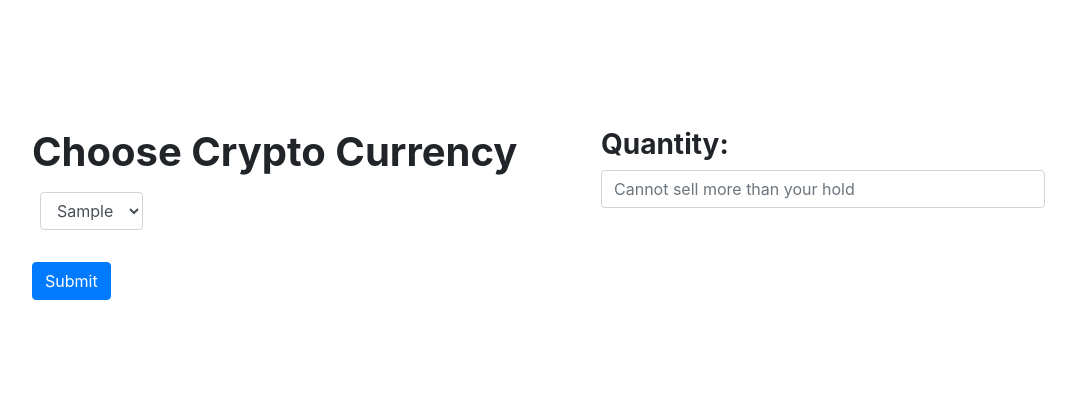
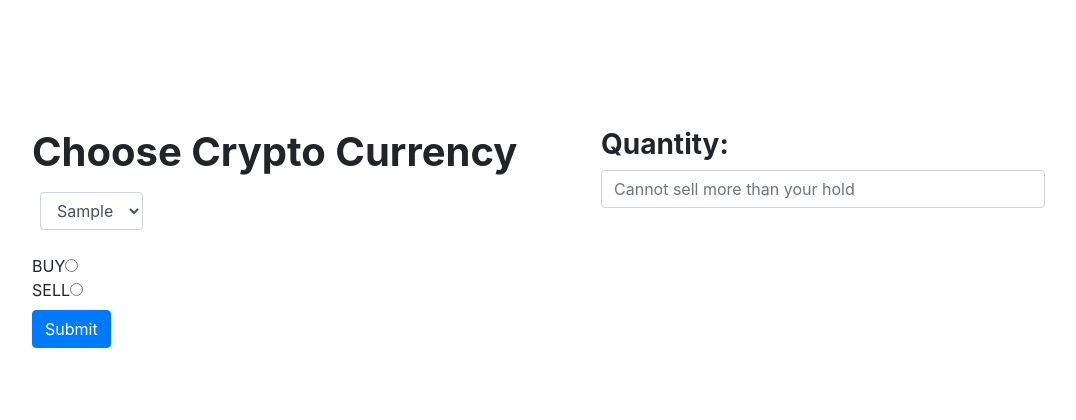
Before and after one commit to MinnL/Westworld, a Flask app: template templates/main.html in a window 1280 px wide. Shown: the part 980-1400 px from the top of the page, without its empty margins (54-1130 px from the left). Before the commit the page ends 1280 px from the top, so only its background shows below. Run offline with Flask 2, Linux system fonts and the light colour scheme; the template is opened without the code that fills it: most values are stand-ins (such as "Sample title", 1, 10 or a date in 2020); some libraries are stand-ins or nearby versions.

Commit message:
luke fri

```diff
--- a/app.py
+++ b/app.py
@@ -33,16 +33,21 @@ def view_ledger():
 def process_order():
     qty = request.form['qty']
     symbol = request.form['itemOrdered']
-    # action = request.form['action']
+    action = request.form['a']
     # initial_balance = 10000000
     # price = request.form []
     connection = get_connection()
     sql = 'insert into trade (qty,symbol_id) values ('+qty+','+symbol+')'
     # i.e insert into orders (quantity, symbol_id) values (8000,2)
+
+
     result = connection.cmd_query(sql)
     connection.commit()
     connection.close()
     return render_template('ordersummary.html')
+
+
+
 
 #def trade(side, price, current_balance):
   ## Buy = True, Sell = False
@@ -71,7 +76,7 @@ def get_symbol():
 
 def get_balance():
     connection = get_connection()
-
+    result = connection.cmd_query("select")
 
 
 # get buy price
--- a/templates/main.html
+++ b/templates/main.html
@@ -145,6 +145,12 @@
               <label class="btn btn-primary active">BUY</label>
               <label class="btn btn-primary">SELL</label>
             </div> -->
+
+            BUY<input type="radio" value=buy id="buy" name="a">
+            <br>
+            SELL<input type="radio" value=sell id="sell" name="a">
+            <br>
+
             <button type="submit" class="btn btn-primary my-2">Submit<br></button>
           </form>
         </div>
```
Also changed, not shown: 1 other file.
